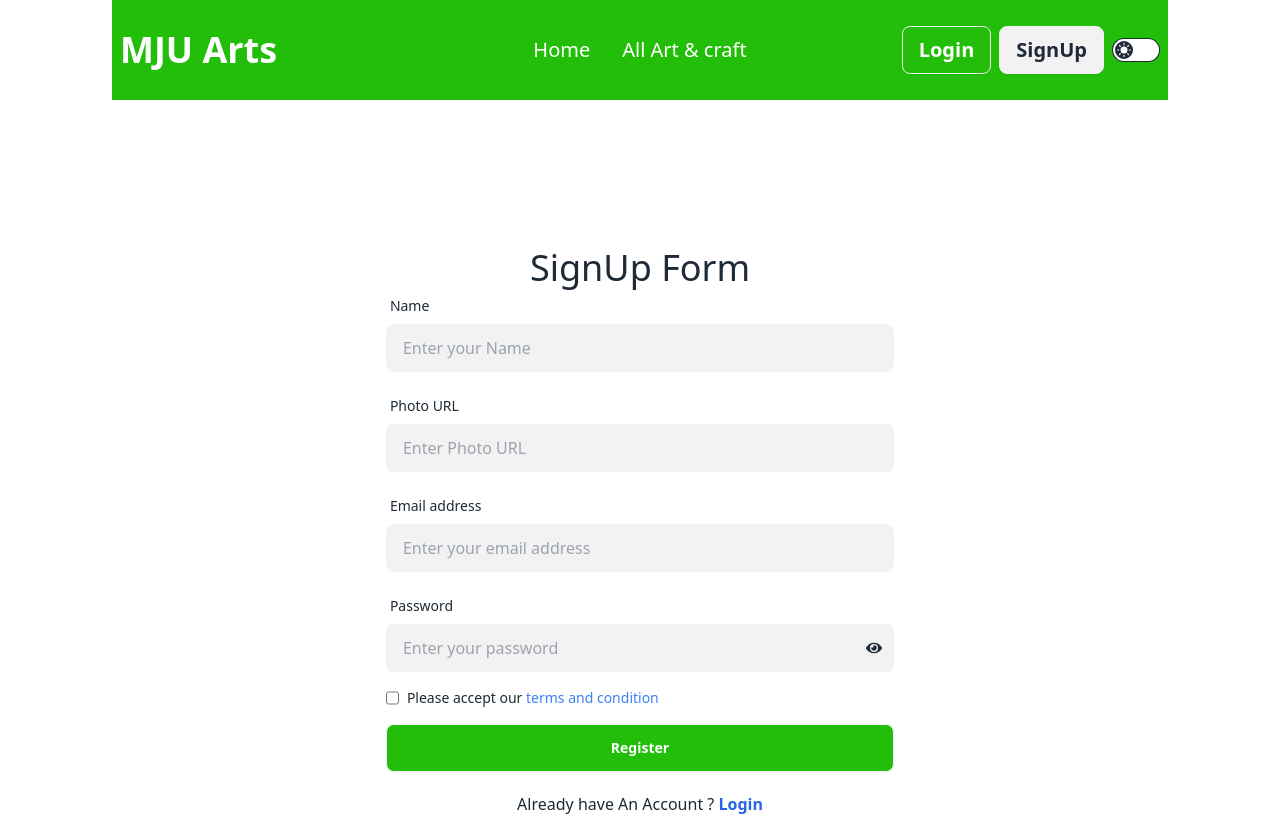
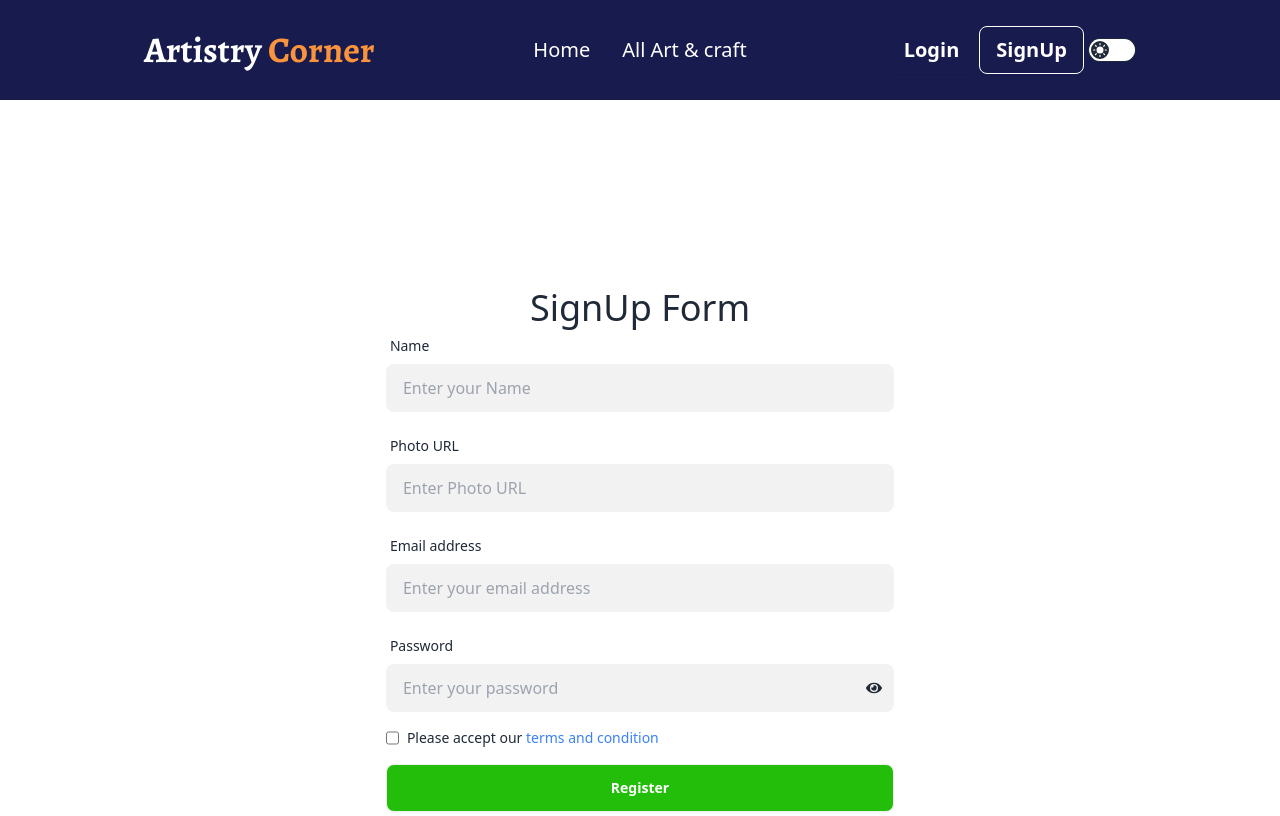
Before and after one commit to mdjasim97/MJ-Arts-Store-Client, a React (Vite) app: page /signup in a window 1280 px wide. Shown: the top 816 px of the page. Built offline with nearby package versions, Linux system fonts and the light colour scheme; no server answers.

Commit message:
navbar update code

```diff
--- a/index.html
+++ b/index.html
@@ -1,5 +1,5 @@
 <!doctype html>
-<html lang="en">
+<html lang="en" data-theme="mytheme">
 
 <head>
     <meta charset="UTF-8" />
--- a/src/Component/Banner/Bannar.jsx
+++ b/src/Component/Banner/Banner.jsx
@@ -1,6 +1,6 @@
-import React from 'react';
 
-const Bannar = () => {
+
+const Banner = () => {
     return (
         <div>
             <div className="carousel w-full max-h-[500px]">
@@ -44,4 +44,4 @@ const Bannar = () => {
     );
 };
 
-export default Bannar;
+export default Banner;
--- a/src/Component/CraftCard/CraftCard.jsx
+++ b/src/Component/CraftCard/CraftCard.jsx
@@ -20,7 +20,7 @@ const CraftCard = ({ craftData }) => {
                     <h2 className="card-title font-bold text-2xl">Title : {item_name.length > 20 ? item_name.slice(0, 20) + "..." : item_name}</h2>
                     <p>{short_description}</p>
                     <div className="flex justify-between items-center">
-                        <h1 className="text-3xl font-bold">
+                        <h1 className="text-2xl lg:text-3xl font-bold">
                             Price : {price}
                         </h1>
                         <div className="flex items-center">
--- a/src/Component/Navbar/Navbar.jsx
+++ b/src/Component/Navbar/Navbar.jsx
@@ -1,89 +1,156 @@
-import React, { useContext, useEffect, useState } from 'react';
-import { NavLink, Link, useNavigate } from 'react-router-dom';
-import { AuthContext } from '../../Context/ContextProvider';
+import { useContext, useEffect, useState } from "react";
+import { NavLink, Link } from "react-router-dom";
+import { AuthContext } from "../../Context/ContextProvider";
+import { GrLogout } from "react-icons/gr";
 
 const Navbar = () => {
-
-    const { logOut, user } = useContext(AuthContext)
-    const [theme, setTheme] = useState("light")
+  const { logOut, user } = useContext(AuthContext);
+  const [theme, setTheme] = useState("light");
 
   const handleThemeToggle = (e) => {
     if (e.target.checked) {
-            setTheme("dark")
+      setTheme("dark");
+    } else {
+      setTheme("light");
     }
-        else {
-            setTheme("light")
-        }
-    }
+  };
 
-    useEffect(()=>{
-        localStorage.setItem("theme", theme)
-        const localtheme = localStorage.getItem("theme")
-        document.querySelector("html").setAttribute("data-theme", localtheme)
-    },[theme])
-
-
+  useEffect(() => {
+    localStorage.setItem("theme", theme);
+    const localtheme = localStorage.getItem("theme");
+    document.querySelector("html").setAttribute("data-theme", localtheme);
+  }, [theme]);
 
   const handleLogOut = () => {
-        logOut()
-    }
+    logOut();
+  };
 
-    const links = <>
-        <li><NavLink to="/">Home</NavLink></li>
-        <li><NavLink to="/all">All Art & craft</NavLink></li>
+  const links = (
+    <>
+      <li>
+        <NavLink to="/">Home</NavLink>
+      </li>
+      <li>
+        <NavLink to="/all">All Art & craft</NavLink>
+      </li>
 
-
-        {
-            user && <>
-                <li><NavLink to="/addCraft">Add Craft</NavLink></li>
-                <li><NavLink to="/myList">My Art & Craft List</NavLink></li>
+      {user && (
+        <>
+          <li>
+            <NavLink to="/addCraft">Add Craft</NavLink>
+          </li>
+          <li>
+            <NavLink to="/myList">My Art & Craft List</NavLink>
+          </li>
         </>
-        }
+      )}
     </>
+  );
   return (
     <div>
-            <div className="navbar bg-[#23BE0A] text-white py-5">
+      <div className="navbar bg-[#171b4e] text-white px-36 py-5">
         <div className="navbar-start">
           <div className="dropdown">
             <div tabIndex={0} role="button" className="btn btn-ghost lg:hidden">
-                            <svg xmlns="http://www.w3.org/2000/svg" className="h-5 w-5" fill="none" viewBox="0 0 24 24" stroke="currentColor"><path strokeLinecap="round" strokeLinejoin="round" strokeWidth="2" d="M4 6h16M4 12h8m-8 6h16" /></svg>
+              <svg
+                xmlns="http://www.w3.org/2000/svg"
+                className="h-5 w-5"
+                fill="none"
+                viewBox="0 0 24 24"
+                stroke="currentColor"
+              >
+                <path
+                  strokeLinecap="round"
+                  strokeLinejoin="round"
+                  strokeWidth="2"
+                  d="M4 6h16M4 12h8m-8 6h16"
+                />
+              </svg>
             </div>
-                        <ul tabIndex={0} className="menu menu-sm dropdown-content mt-3 z-[1] p-2 shadow bg-[#23BE0A] rounded-box w-52">
+            <ul
+              tabIndex={0}
+              className="menu menu-sm dropdown-content mt-3 z-[1] p-2 shadow bg-[#23BE0A] rounded-box w-52"
+            >
               {links}
             </ul>
           </div>
-                    <a className="text-2xl lg:text-4xl font-bold">MJU Arts</a>
+          <a className="text-2xl font-Alegreya gap-0 lg:text-4xl font-bold">
+            Artistry <span className="text-orange-400">Corner</span>
+          </a>
         </div>
         <div className="navbar-center hidden lg:flex">
-                    <ul className="menu menu-horizontal px-1 text-xl">
-                        {links}
-                    </ul>
+          <ul className="menu menu-horizontal px-1 text-xl">{links}</ul>
         </div>
         <div className="navbar-end">
+          {user ? (
+            <>
+              <img
+                src={user?.photoURL}
+                className="mr-2 w-12 h-12 rounded-full border-2 border-orange-400"
+                alt="User Profile picture"
+                title={user.displayName}
+              />
 
-                    {
-                        user ? <>
+              <button
+                onClick={handleLogOut}
+                className="btn bg-transparent text-white text-base lg:text-xl"
+              >
+                {" "}
+                <GrLogout size={24} /> logout
+              </button>
+            </>
+          ) : (
+            <>
+              <Link to="/login">
+                <button className="btn mr-1 bg-transparent border-none hover:bg-orange-400 text-white text-base lg:text-xl">
+                  Login
+                </button>
+              </Link>
+              <Link to="/signup">
+                <button className="btn bg-transparent border-white border text-white hover:bg-orange-400 text-base lg:text-xl">
+                  SignUp
+                </button>
+              </Link>
+            </>
+          )}
 
-                            <img src={user.photoURL} className='mr-2 w-12 h-12 rounded-full bg-base-200' alt="" title={user.displayName} />
-
-                            <button onClick={handleLogOut} className='btn text-base lg:text-xl'>logOut</button>
-                        </> : <>
-                            <Link to='/login'><button className='btn mr-2 bg-[#23BE0A] text-white text-base lg:text-xl'>Login</button></Link>
-                            <Link to="/signup"><button className='btn text-base lg:text-xl'>SignUp</button></Link>
-                        </>
-                    }
-
-
-                    <label className="cursor-pointer grid place-items-center ml-2">
-                        <input type="checkbox"
+          <label className="cursor-pointer grid place-items-center ml-1">
+            <input
+              type="checkbox"
               onChange={handleThemeToggle}
               value="synthwave"
-                            className="toggle theme-controller bg-base-content row-start-1 col-start-1 col-span-2" />
-                        <svg className="col-start-1 row-start-1 stroke-base-100 fill-base-100" xmlns="http://www.w3.org/2000/svg" width="14" height="14" viewBox="0 0 24 24" fill="none" stroke="currentColor" strokeWidth="2" strokeLinecap="round" strokeLinejoin="round"><circle cx="12" cy="12" r="5" /><path d="M12 1v2M12 21v2M4.2 4.2l1.4 1.4M18.4 18.4l1.4 1.4M1 12h2M21 12h2M4.2 19.8l1.4-1.4M18.4 5.6l1.4-1.4" /></svg>
-                        <svg className="col-start-2 row-start-1 stroke-base-100 fill-base-100" xmlns="http://www.w3.org/2000/svg" width="14" height="14" viewBox="0 0 24 24" fill="none" stroke="currentColor" strokeWidth="2" strokeLinecap="round" strokeLinejoin="round"><path d="M21 12.79A9 9 0 1 1 11.21 3 7 7 0 0 0 21 12.79z"></path></svg>
+              className="toggle theme-controller bg-base-content row-start-1 col-start-1 col-span-2"
+            />
+            <svg
+              className="col-start-1 row-start-1 stroke-base-100 fill-base-100"
+              xmlns="http://www.w3.org/2000/svg"
+              width="14"
+              height="14"
+              viewBox="0 0 24 24"
+              fill="none"
+              stroke="currentColor"
+              strokeWidth="2"
+              strokeLinecap="round"
+              strokeLinejoin="round"
+            >
+              <circle cx="12" cy="12" r="5" />
+              <path d="M12 1v2M12 21v2M4.2 4.2l1.4 1.4M18.4 18.4l1.4 1.4M1 12h2M21 12h2M4.2 19.8l1.4-1.4M18.4 5.6l1.4-1.4" />
+            </svg>
+            <svg
+              className="col-start-2 row-start-1 stroke-base-100 fill-base-100"
+              xmlns="http://www.w3.org/2000/svg"
+              width="14"
+              height="14"
+              viewBox="0 0 24 24"
+              fill="none"
+              stroke="currentColor"
+              strokeWidth="2"
+              strokeLinecap="round"
+              strokeLinejoin="round"
+            >
+              <path d="M21 12.79A9 9 0 1 1 11.21 3 7 7 0 0 0 21 12.79z"></path>
+            </svg>
           </label>
-
-
         </div>
       </div>
     </div>
--- a/src/Component/Root.jsx
+++ /dev/null
@@ -1,16 +0,0 @@
-import React from 'react';
-import { Outlet } from 'react-router-dom';
-import Navbar from './Navbar/Navbar';
-import Footer from './Footer/Footer';
-
-const Root = () => {
-    return (
-        <div className='lg:px-28'>
-            <Navbar/>
-            <Outlet/>
-            <Footer/>
-        </div>
-    );
-};
-
-export default Root;
--- /dev/null
+++ b/src/Layout/Root.jsx
@@ -0,0 +1,17 @@
+import { Outlet } from "react-router-dom";
+import Navbar from "../Component/Navbar/Navbar";
+import Footer from "../Component/Footer/Footer";
+
+const Root = () => {
+  return (
+    <div >
+      <Navbar />
+      <div className="w-3/4 mx-auto my-10">
+        <Outlet />
+      </div>
+      <Footer />
+    </div>
+  );
+};
+
+export default Root;
--- a/src/Pages/myCraftList/MyCraftList.jsx
+++ b/src/Pages/myCraftList/MyCraftList.jsx
@@ -98,7 +98,7 @@ const MyCraftList = () => {
                                 </div>
                                 <div className='grid grid-cols-2 gap-2'>
                                     <Link to={`/update/${item._id}`}><button className='btn bg-[#23BE0A] text-white w-full text-xl mb-5'>Update</button></Link>
-                                    <button onClick={() => handleDeleteCraft(`${item._id}`)} className='btn bg-[#23BE0A] text-white w-full text-xl mb-5'>Delete</button>
+                                    <button onClick={() => handleDeleteCraft(`${item._id}`)} className='btn bg-[#e67737] text-white w-full text-xl mb-5'>Delete</button>
                                 </div>
                             </div>
                         </div>
--- a/src/Routes/Routes.jsx
+++ b/src/Routes/Routes.jsx
@@ -1,6 +1,5 @@
 import { createBrowserRouter } from "react-router-dom";
-import Root from "../Component/Root";
-import ErorrPage from "../Pages/ErrorPage/ErorrPage";
+import ErrorPage from "../Pages/ErrorPage/ErorrPage";
 import HomePage from "../Pages/HomePage/HomePage";
 import Login from "../Pages/Login/Login"
 import SignUp from "../Pages/SignUp/SignUp";
@@ -10,12 +9,13 @@ import CraftDetails from "../Pages/CraftDetails/CraftDetails";
 import CraftItemAll from "../Pages/CraftItemAll/CraftItemAll";
 import MyCraftList from "../Pages/myCraftList/MyCraftList";
 import UpdateCraft from "../Pages/Update/UpdateCraft";
+import Root from "../Layout/Root";
 
 const router = createBrowserRouter([
     {
         path : "/",
         element : <Root/>,
-        errorElement : <ErorrPage/>,
+        errorElement : <ErrorPage/>,
 
         children : [
             {
--- a/src/index.css
+++ b/src/index.css
@@ -1,3 +1,11 @@
+@import url("https://fonts.googleapis.com/css2?family=Alegreya:ital,wght@0,400..900;1,400..900&family=Raleway:ital,wght@0,100..900;1,100..900&display=swap");
+
 @tailwind base;
 @tailwind components;
 @tailwind utilities;
+
+.active{
+    color: orange !important;
+    background-color: transparent !important;
+    border: 2px solid orange !important;
+}
```
Also changed, not shown: src/Pages/HomePage/HomePage.jsx (+139 -50 lines), tailwind.config.js (+8 -2 lines). Lines whose indentation alone changed are shown as unchanged.
